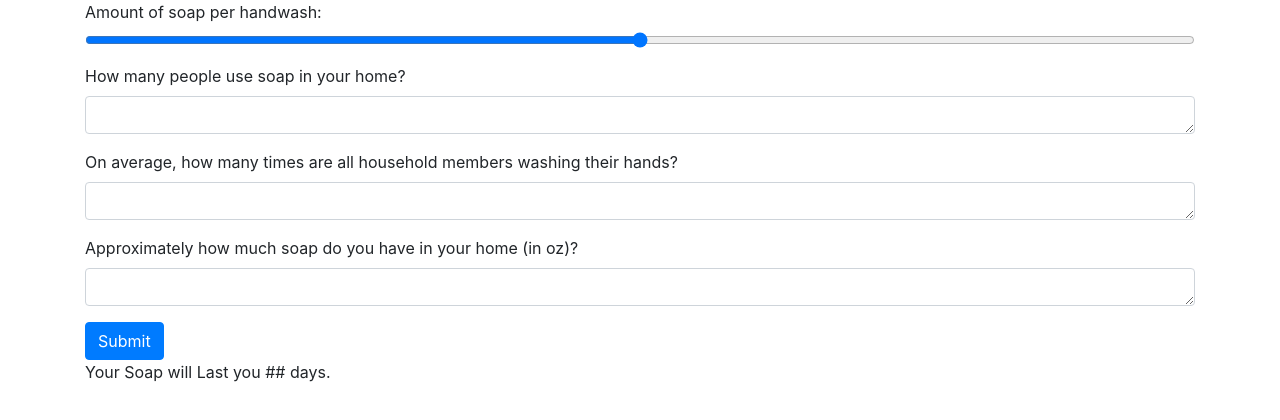
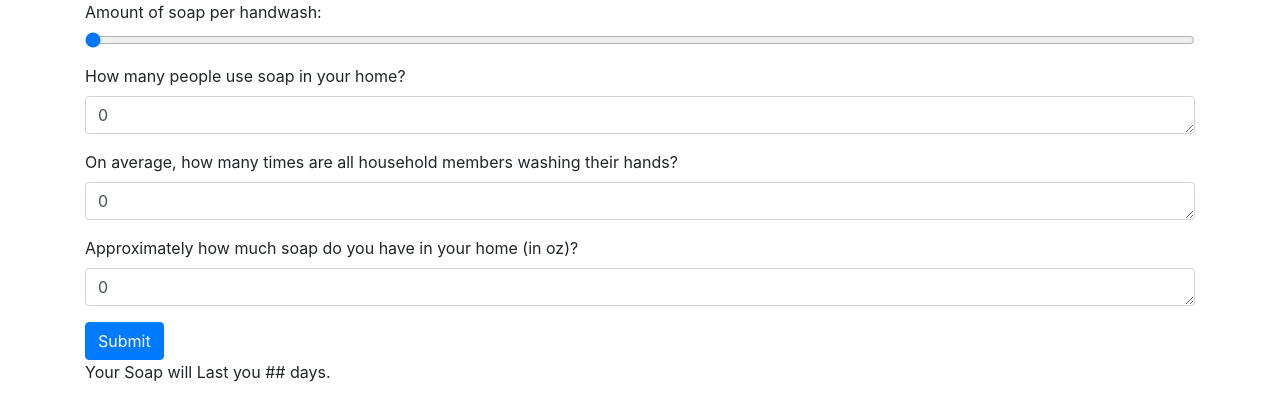
Before and after one commit to bonnerac/Soap-Calculator, a React (Create React App) app: page / in a window 1280 px wide. Shown: the top 420 px of the page. Built offline with nearby package versions, Linux system fonts and the light colour scheme.

Commit message:
added hooks to create and change state in form

```diff
--- a/src/components/UserForm/index.js
+++ b/src/components/UserForm/index.js
@@ -1,27 +1,41 @@
-import React from 'react';
+import React, { useState } from 'react';
 import Form from 'react-bootstrap/Form'
 import Button from 'react-bootstrap/Button'
 
 
 function UserForm() {
+    const [soapAmount, setSoapAmount] = useState(0);
+    const [totalPeople, setTotalPeople] = useState(0);
+    const [washTimes, setWashTimes] = useState(0);
+    const [soapInHouse, setSoapInHouse] = useState(0);
+
+    const handleSubmit = (evt) => {
+        evt.preventDefault();
+        alert(`Submitting Soap Amount ${soapAmount}`);
+        alert(`Submitting Number of People ${totalPeople}`);
+        alert(`Submitting Wash Times Per Day ${washTimes}`);
+        alert(`Submitting Amount of Soap In House ${soapInHouse}`);
+    }
+
+
     return (
         <>
-            <Form>
+            <Form onSubmit={handleSubmit}>
                 <Form.Group controlId="SoapRange">
                     <Form.Label>Amount of soap per handwash:</Form.Label>
-                    <Form.Control type="range" min="0" max="1" step="0.1" />
+                    <Form.Control type="range" min="0" max="1" step="0.1" value={soapAmount} onChange={e => setSoapAmount(e.target.value)} />
                 </Form.Group>
                 <Form.Group controlId="NumOfPeople">
                     <Form.Label>How many people use soap in your home?</Form.Label>
-                    <Form.Control as="textarea" rows="1" />
+                    <Form.Control as="textarea" rows="1" value={totalPeople} onChange={e => setTotalPeople(e.target.value)} />
                 </Form.Group>
                 <Form.Group controlId="WashPerDay">
                     <Form.Label>On average, how many times are all household members washing their hands?</Form.Label>
-                    <Form.Control as="textarea" rows="1" />
+                    <Form.Control as="textarea" rows="1" value={washTimes} onChange={e => setWashTimes(e.target.value)} />
                 </Form.Group>
                 <Form.Group controlId="SoapOnHand">
                     <Form.Label>Approximately how much soap do you have in your home (in oz)?</Form.Label>
-                    <Form.Control as="textarea" rows="1" />
+                    <Form.Control as="textarea" rows="1" value={soapInHouse} onChange={e => setSoapInHouse(e.target.value)} />
                 </Form.Group>
                 <Button variant="primary" type="submit">
                     Submit
```
